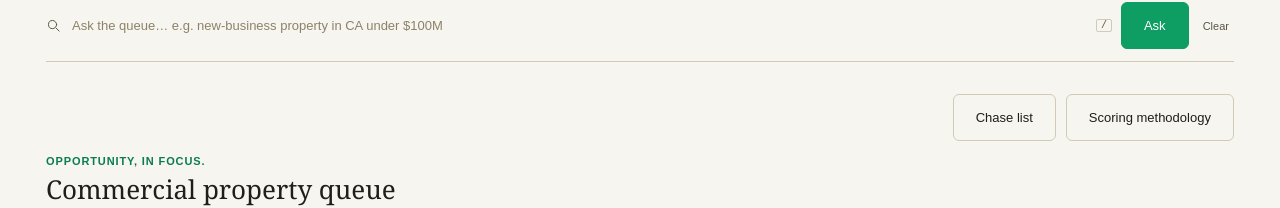
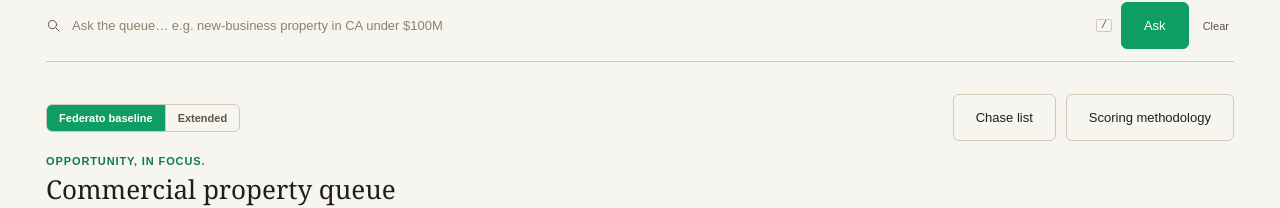
Before and after one commit to smitsp11/htn, a Next.js app: page / in a window 1280 px wide. Shown: the part 532-740 px from the top of the page. Built offline with nearby package versions, Linux system fonts and the light colour scheme.

Commit message:
feat(ui): Baseline/Extended dataset toggle in the queue header

```diff
--- a/components/app-shell.tsx
+++ b/components/app-shell.tsx
@@ -60,12 +60,13 @@ export function AppShell() {
   const [matchedIds, setMatchedIds] = useState<string[] | null>(null);
   const [chaseOpen, setChaseOpen] = useState(false);
   const [methodOpen, setMethodOpen] = useState(false);
+  const [dataset, setDataset] = useState<"baseline" | "extended">("baseline");
 
   const loadRankings = useCallback(async () => {
     setLoading(true);
     setError(null);
     try {
-      const response = await fetch("/api/rankings", { cache: "no-store" });
+      const response = await fetch(`/api/rankings?dataset=${dataset}`, { cache: "no-store" });
       const body: unknown = await response.json();
       if (!response.ok || typeof body !== "object" || body === null || !("submissions" in body)) {
         setError(toErrorBody(body, `Unable to load rankings (${response.status})`));
@@ -77,7 +78,7 @@ export function AppShell() {
     } finally {
       setLoading(false);
     }
-  }, []);
+  }, [dataset]);
 
   useEffect(() => {
     void loadRankings();
@@ -135,6 +136,29 @@ export function AppShell() {
       ) : (
         <>
           <div className="queue-toolbar">
+            <div className="dataset-toggle" role="group" aria-label="Dataset">
+              <button
+                type="button"
+                className={dataset === "baseline" ? "active" : ""}
+                aria-pressed={dataset === "baseline"}
+                onClick={() => setDataset("baseline")}
+              >
+                Federato baseline
+              </button>
+              <button
+                type="button"
+                className={dataset === "extended" ? "active" : ""}
+                aria-pressed={dataset === "extended"}
+                onClick={() => setDataset("extended")}
+              >
+                Extended
+              </button>
+            </div>
+            {dataset === "extended" && (
+              <p className="dataset-note">
+                Extended adds ~24 synthetic property submissions and scores every line of business through our researched appetite tables.
+              </p>
+            )}
             <button type="button" className="button ghost" onClick={() => setChaseOpen(true)}>
               Chase list
             </button>
--- a/components/queue/queue.css
+++ b/components/queue/queue.css
@@ -478,3 +478,41 @@ select {
   gap: 10px;
   padding: 14px 0;
 }
+
+/* Segmented dataset toggle: baseline vs. extended queue source.
+   Two buttons share one rounded border; the active one is filled. */
+.dataset-toggle {
+  display: inline-flex;
+  margin-right: auto;
+  border: 1px solid var(--border-strong);
+  border-radius: 6px;
+  overflow: hidden;
+}
+.dataset-toggle button {
+  border: 0;
+  border-radius: 0;
+  background: transparent;
+  color: var(--ink-soft);
+  font-size: 11px;
+  font-weight: 600;
+  padding: 7px 12px;
+  white-space: nowrap;
+  transition: color 0.15s ease, background 0.15s ease;
+}
+.dataset-toggle button + button {
+  border-left: 1px solid var(--border-strong);
+}
+.dataset-toggle button:hover {
+  color: var(--ink);
+}
+.dataset-toggle button.active {
+  background: var(--mint);
+  color: #fff;
+}
+.dataset-note {
+  margin: 0;
+  max-width: 420px;
+  font-size: 10px;
+  line-height: 1.5;
+  color: var(--ink-faint);
+}
```
